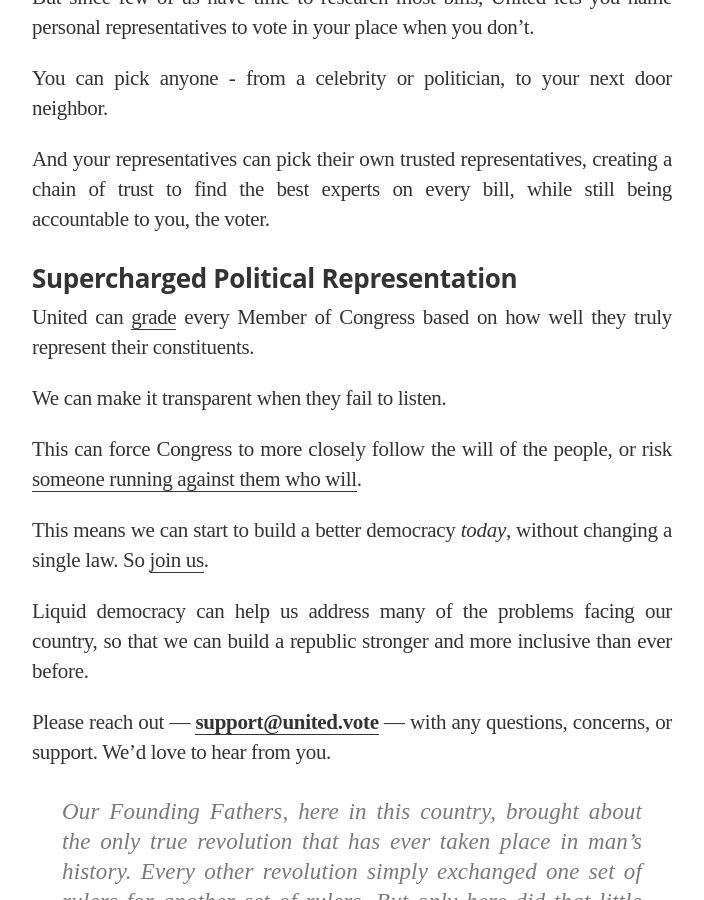
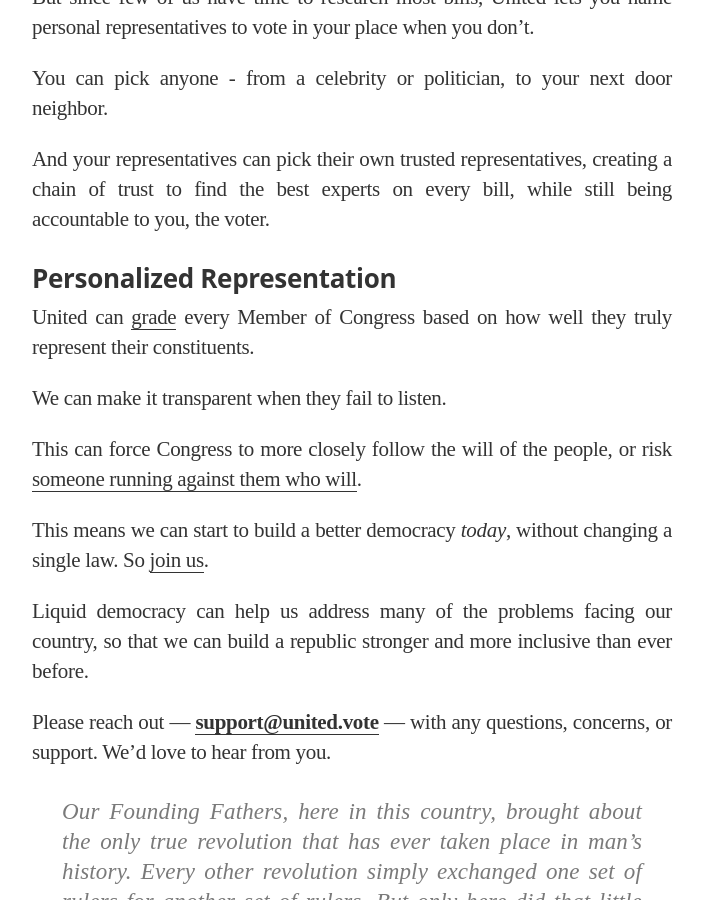
Before and after one commit to voteliquid/blog, a Jekyll site: the page built from _posts/2017-11-06-announcing-united-vote.md, in a window 1280 px wide and 900 px high, scrolled down 1350 px. Shown: the whole window, without its empty margins (288-992 px from the left). Built offline with Jekyll 4.4.1, drawn with Linux system fonts in a browser that asks for light colours; nearby versions of some CDN libraries; some web fonts are replaced.

Commit message:
'Supercharged' -> 'Personalized' representation

```diff
--- a/_posts/2017-11-06-announcing-united-vote.md
+++ b/_posts/2017-11-06-announcing-united-vote.md
@@ -39,7 +39,7 @@
 
 And your representatives can pick their own trusted representatives, creating a chain of trust to find the best experts on every bill, while still being accountable to you, the voter.
 
-### Supercharged Political Representation
+### Personalized Representation
 
 United can [grade](/2017/12/08/give-your-rep-an-f-introducing-united-legislator-grades/) every Member of Congress based on how well they truly represent their constituents.
 
```
Also changed, not shown: _posts/2017-10-27-liquid-democracy-is-not-direct-democracy.md (+1 -1 lines).
